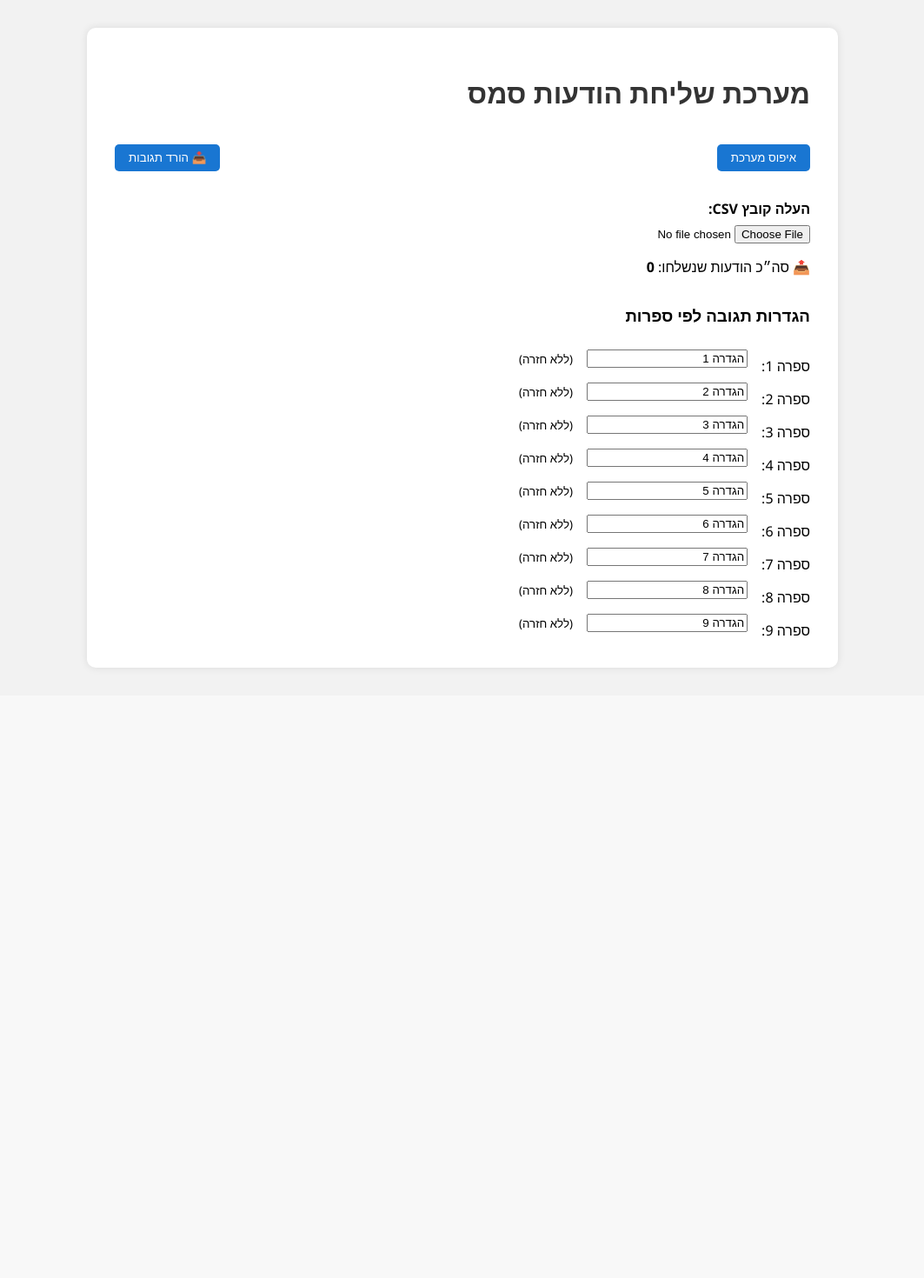
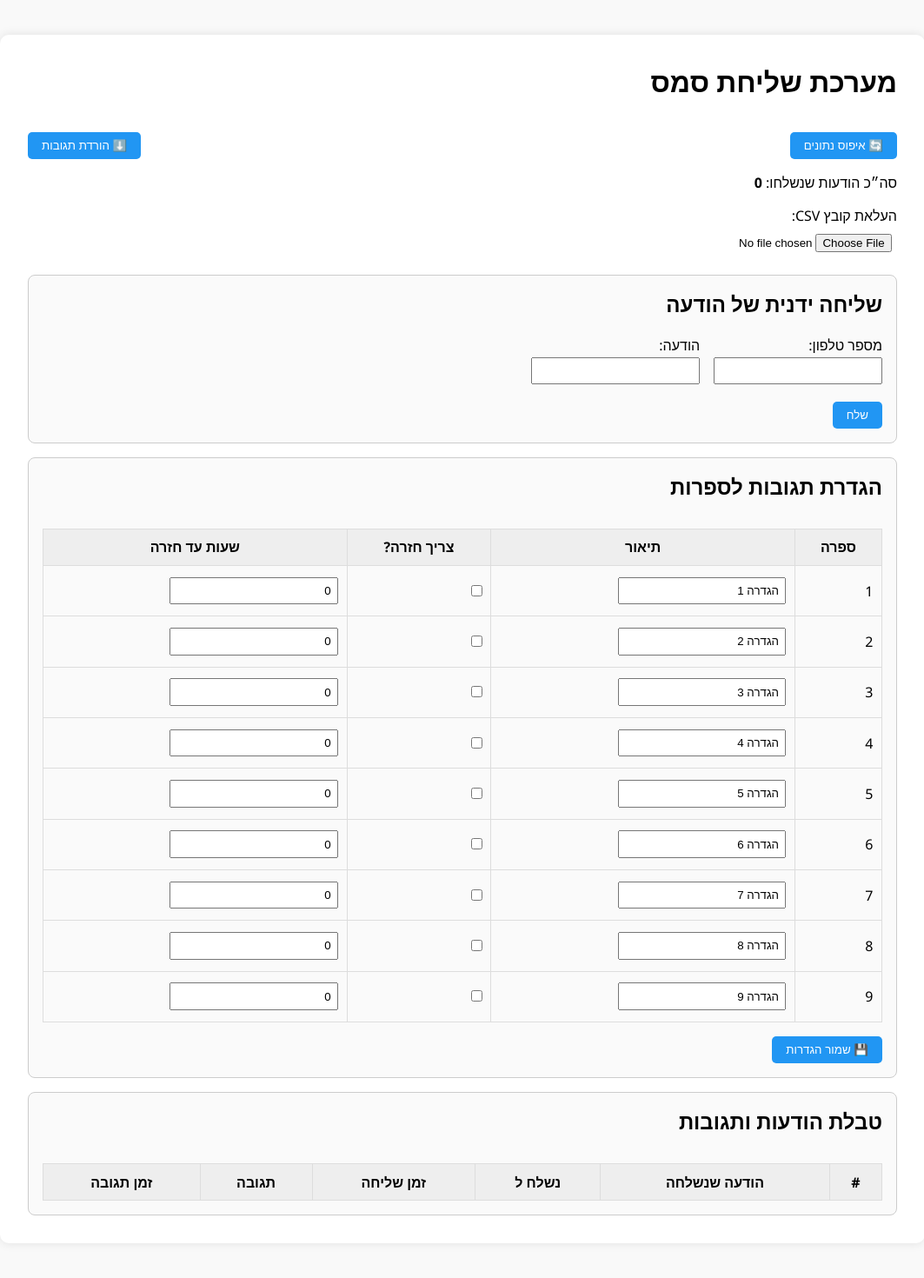
Before and after one commit to uriya222972/sms-auto-bot, a Flask app: page / in a window 1280 px wide. Shown: the whole page at 87% size, without its empty margins (108-1171 px from the left). Before the commit the page ends 771 px from the top, so only its background shows below. Run offline with Flask 3, Linux system fonts and the light colour scheme; lists and menus that the app fills with data are empty.

Commit message:
Update index.html

```diff
--- a/templates/index.html
+++ b/templates/index.html
@@ -2,97 +2,162 @@
 <html lang="he" dir="rtl">
 <head>
     <meta charset="UTF-8">
-    <title>מערכת שליחת הודעות</title>
+    <title>מערכת שליחת סמס</title>
     <style>
         body {
             font-family: 'Segoe UI', sans-serif;
-            background: #f2f2f2;
-            margin: 0;
+            background: #f9f9f9;
             padding: 2rem;
             direction: rtl;
         }
-        h1 {
-            color: #333;
-        }
         .container {
-            max-width: 800px;
+            background: white;
+            max-width: 1000px;
             margin: auto;
-            background: white;
             padding: 2rem;
             border-radius: 10px;
-            box-shadow: 0 0 10px rgba(0,0,0,0.1);
+            box-shadow: 0 0 12px rgba(0,0,0,0.1);
         }
-        label {
-            display: block;
-            margin-top: 1rem;
-            font-weight: bold;
+        h1, h2 {
+            margin-top: 0;
         }
-        input[type="file"] {
-            margin-top: 0.5rem;
+        table {
+            width: 100%;
+            border-collapse: collapse;
+            margin-top: 2rem;
+        }
+        th, td {
+            border: 1px solid #ddd;
+            padding: 0.6rem;
+        }
+        th {
+            background-color: #eee;
+        }
+        input, select {
+            padding: 0.4rem;
+            margin: 0.2rem 0;
         }
         button {
-            background: #1976d2;
+            margin-top: 1rem;
+            padding: 0.5rem 1rem;
+            background-color: #2196f3;
             color: white;
             border: none;
-            padding: 0.5rem 1rem;
-            margin-top: 1rem;
             border-radius: 5px;
-            cursor: pointer;
         }
         button:hover {
-            background: #1565c0;
-        }
-        .response-map {
-            margin-top: 2rem;
-        }
-        .response-map label {
-            font-weight: normal;
+            background-color: #1976d2;
         }
         .flex {
             display: flex;
+            flex-wrap: wrap;
             gap: 1rem;
-            align-items: center;
         }
-        .top-actions {
+        .actions {
             display: flex;
             justify-content: space-between;
-            margin-bottom: 2rem;
+            margin-bottom: 1rem;
+        }
+        .card {
+            padding: 1rem;
+            border: 1px solid #ccc;
+            border-radius: 8px;
+            margin-top: 1rem;
+            background: #fafafa;
         }
     </style>
 </head>
 <body>
 <div class="container">
-    <h1>מערכת שליחת הודעות סמס</h1>
+    <h1>מערכת שליחת סמס</h1>
 
-    <div class="top-actions">
-        <form method="POST" action="/reset">
-            <button type="submit">איפוס מערכת</button>
+    <div class="actions">
+        <form action="/reset" method="post">
+            <button type="submit">🔄 איפוס נתונים</button>
         </form>
-        <form method="GET" action="/download">
-            <button type="submit">📥 הורד תגובות</button>
+        <form action="/download" method="get">
+            <button type="submit">⬇️ הורדת תגובות</button>
         </form>
     </div>
 
+    <p>סה״כ הודעות שנשלחו: <strong>{{ total_sent }}</strong></p>
+
     <form method="POST" action="/upload" enctype="multipart/form-data">
-        <label>העלה קובץ CSV:</label>
+        <label>העלאת קובץ CSV:</label><br>
         <input type="file" name="file" onchange="this.form.submit()" required>
     </form>
 
-    <p>📤 סה״כ הודעות שנשלחו: <strong>{{ total_sent }}</strong></p>
+    <div class="card">
+        <h2>שליחה ידנית של הודעה</h2>
+        <form method="POST" action="/">
+            <div class="flex">
+                <div>
+                    <label>מספר טלפון:</label><br>
+                    <input type="text" name="phone" required>
+                </div>
+                <div>
+                    <label>הודעה:</label><br>
+                    <input type="text" name="message" required>
+                </div>
+            </div>
+            <button type="submit">שלח</button>
+        </form>
+    </div>
 
-    <div class="response-map">
-        <h3>הגדרות תגובה לפי ספרות</h3>
-        {% for key, info in response_map.items() %}
-        <div class="flex">
-            <label>ספרה {{ key }}:</label>
-            <input type="text" value="{{ info.label }}" readonly>
-            {% if info.callback_required %}
-            <small>(דורש חזרה בעוד {{ info.hours }} שעות)</small>
-            {% else %}
-            <small>(ללא חזרה)</small>
-            {% endif %}
-        </div>
-        {% endfor %}
+    <div class="card">
+        <h2>הגדרת תגובות לספרות</h2>
+        <form method="POST" action="/">
+            <input type="hidden" name="update_response_map" value="1">
+            <table>
+                <thead>
+                    <tr>
+                        <th>ספרה</th>
+                        <th>תיאור</th>
+                        <th>צריך חזרה?</th>
+                        <th>שעות עד חזרה</th>
+                    </tr>
+                </thead>
+                <tbody>
+                    {% for key, info in response_map.items() %}
+                    <tr>
+                        <td>{{ key }}</td>
+                        <td><input type="text" name="label_{{ key }}" value="{{ info.label }}"></td>
+                        <td><input type="checkbox" name="callback_{{ key }}" {% if info.callback_required %}checked{% endif %}></td>
+                        <td><input type="number" name="hours_{{ key }}" value="{{ info.hours }}"></td>
+                    </tr>
+                    {% endfor %}
+                </tbody>
+            </table>
+            <button type="submit">💾 שמור הגדרות</button>
+        </form>
+    </div>
+
+    <div class="card">
+        <h2>טבלת הודעות ותגובות</h2>
+        <table>
+            <thead>
+                <tr>
+                    <th>#</th>
+                    <th>הודעה שנשלחה</th>
+                    <th>נשלח ל</th>
+                    <th>זמן שליחה</th>
+                    <th>תגובה</th>
+                    <th>זמן תגובה</th>
+                </tr>
+            </thead>
+            <tbody>
+            {% for i in range(rows|length) %}
+                <tr>
+                    <td>{{ i + 1 }}</td>
+                    <td>{{ send_log.get(i, {}).get('message', rows[i]) }}</td>
+                    <td>{{ send_log.get(i, {}).get('to', '') }}</td>
+                    <td>{{ send_log.get(i, {}).get('time', '') }}</td>
+                    <td>{{ responses.get(i, {}).get('message', '') }}</td>
+                    <td>{{ responses.get(i, {}).get('time', '') }}</td>
+                </tr>
+            {% endfor %}
+            </tbody>
+        </table>
     </div>
 </div>
 </body>
```
